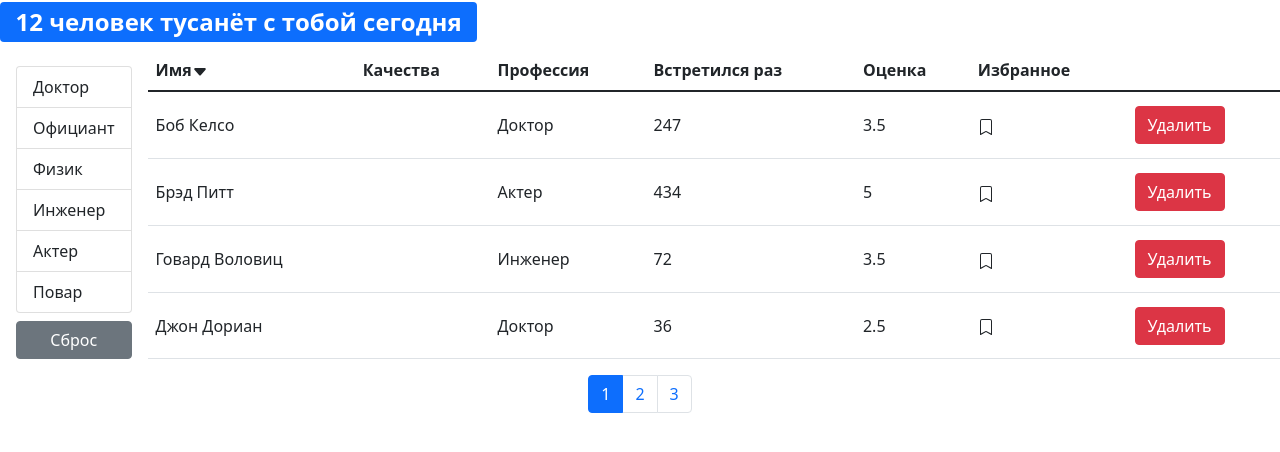
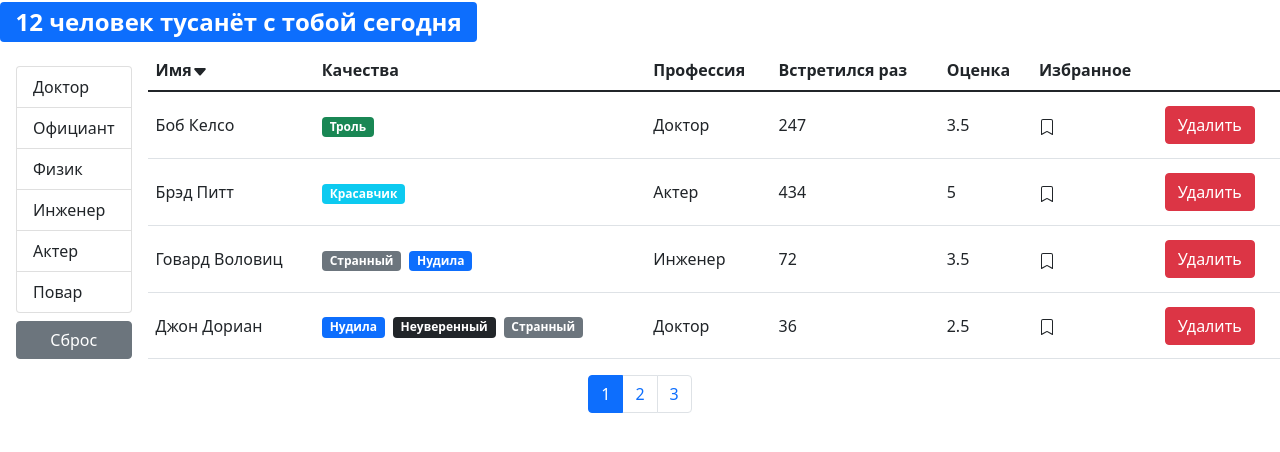
Before and after one commit to Den9rcq/fast-company-app, a React (Create React App) app: page / in a window 1280 px wide. Shown: the top 452 px of the page. Built offline with nearby package versions, Linux system fonts and the light colour scheme.

Commit message:
create Qualities List component

```diff
--- a/src/components/usersTable.jsx
+++ b/src/components/usersTable.jsx
@@ -3,11 +3,21 @@ import PropTypes from "prop-types";
 import TableHeader from "./tableHeader";
 import TableBody from "./tableBody";
 import BookMark from "./bookMark";
+import Quality from "./quality";
 
 const UsersTable = ({ users, onSort, selectedSort, onToggleMark, onDelete }) => {
     const columns = {
         name: { path: "name", name: "Имя" },
-        qualities: { name: "Качества" },
+        qualities: {
+            name: "Качества",
+            component: (user) => (
+                user.qualities.map((badge) => (
+                    <Quality
+                        key={badge._id}
+                        {...badge} />
+                ))
+            )
+        },
         profession: { path: "profession.name", name: "Профессия" },
         completedMeetings: { path: "completedMeetings", name: "Встретился раз" },
         rate: { path: "rate", name: "Оценка" },
```
Also changed, not shown: src/components/qualitiesList.jsx (added, +17 -0 lines).
